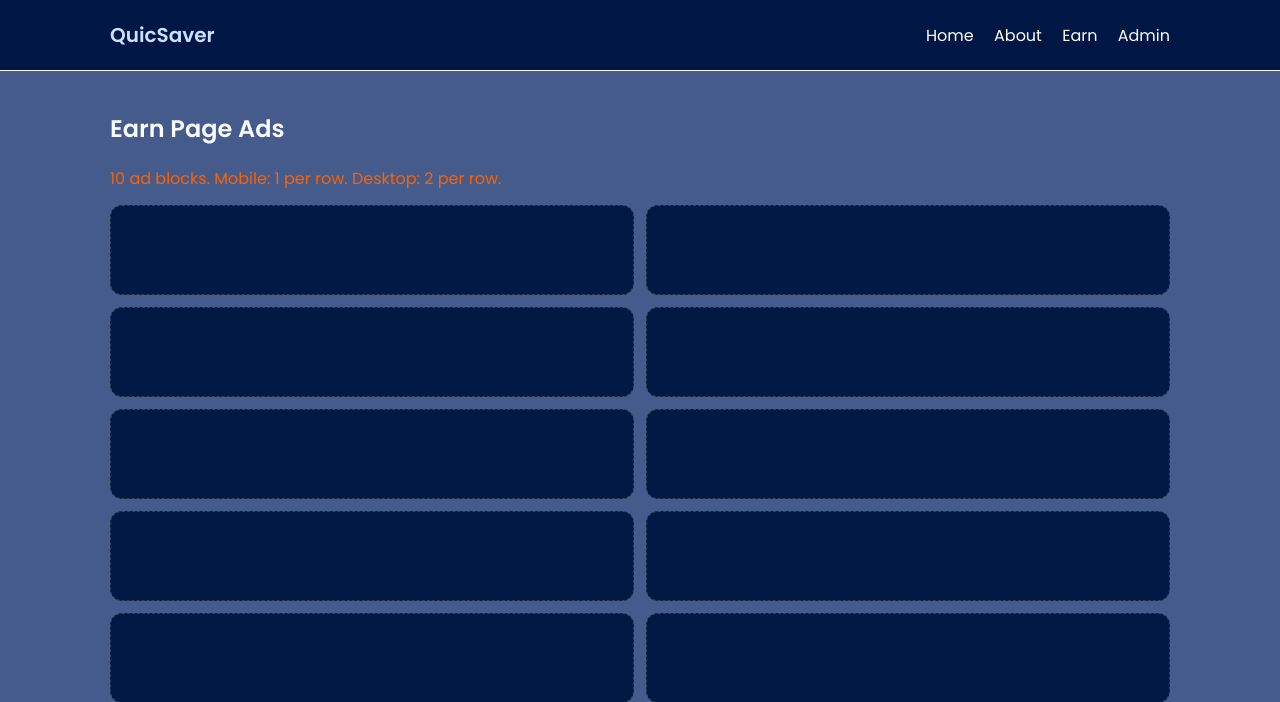
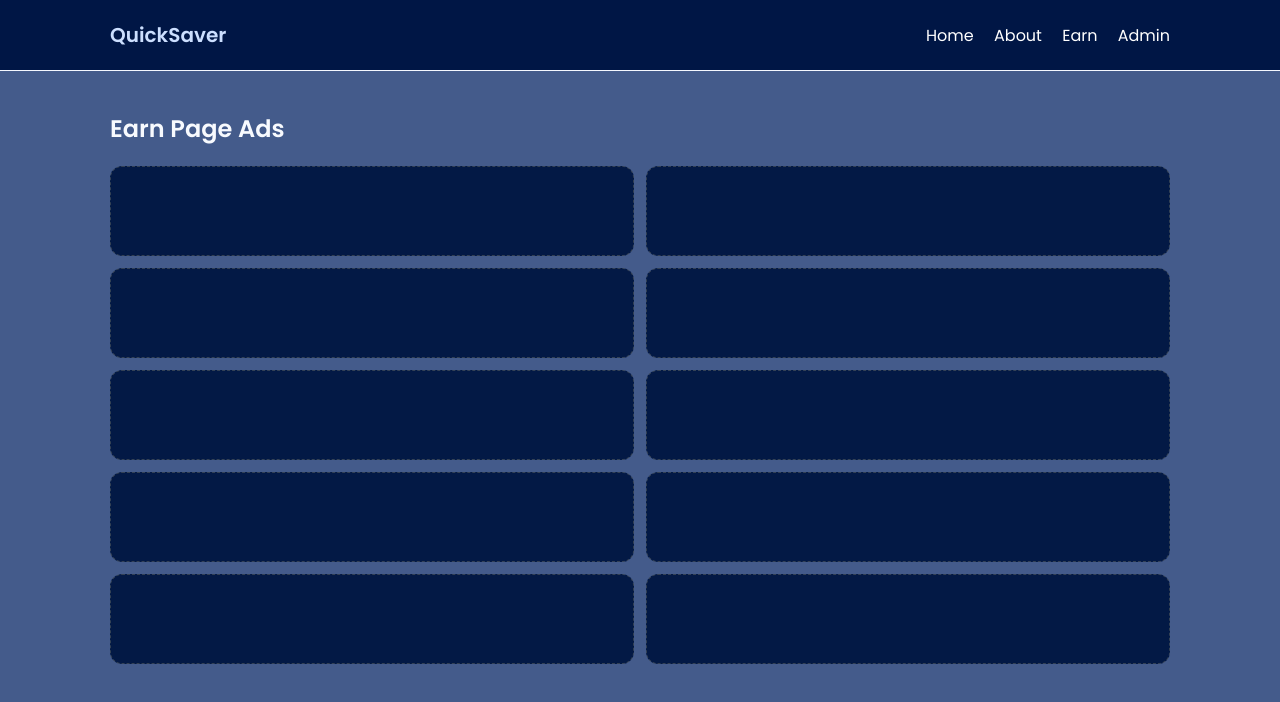
Before and after one commit to Farman-RT/QuickSaver, a Flask app: page /earn in a window 1280 px wide. Shown: the top 702 px of the page. Run offline with Flask 3, Linux system fonts and the light colour scheme.

Commit message:
t rebase --continuegit rebase --continuegit rebase --continuegit rebase --cse --continuegit rebase --continuegit rebase --continuegit rebase --continuelocal changes before pulling from GitHub
~
~
~
~                                        ontinuelocae changes before pulling from GitHub

```diff
--- a/templates/base.html
+++ b/templates/base.html
@@ -3,7 +3,8 @@
 <head>
   <meta charset="utf-8">
   <meta name="viewport" content="width=device-width, initial-scale=1">
-  <title>{{ title or "QuicSaver" }}</title>
+  <title>{{ title or "QuickSaver" }}</title>
+    <meta name="keywords" content="video downloader,YouTube video downloader">
   <meta name="description" content="QuicSaver - Fast online video downloader for YouTube, Facebook, Instagram and more.">
   <link rel="icon" href="{{ url_for('static', filename='img/favicon.ico') }}">
   <link rel="preconnect" href="https://fonts.googleapis.com">
@@ -16,7 +17,7 @@
 <body>
   <header class="nav">
     <div class="container nav-inner">
-      <a class="brand" href="/">QuicSaver</a>
+      <a class="brand" href="/">QuickSaver</a>
       <nav class="menu">
         <a href="/">Home</a>
         <a href="/adsense">About</a>
--- a/templates/earn.html
+++ b/templates/earn.html
@@ -1,7 +1,9 @@
 {% extends "base.html" %}
 {% block content %}
 <h2>Earn Page Ads</h2>
+<!---
 <p class="muted">10 ad blocks. Mobile: 1 per row. Desktop: 2 per row.</p>
+--->
 <div class="earn-grid">
   {% for i in range(10) %}
   <a class="ad earn-ad" href="#" target="_blank" rel="nofollow noopener">
--- a/templates/home.html
+++ b/templates/home.html
@@ -4,7 +4,6 @@
   <div class="hero-inner">
     <h1>Fast Video Downloader</h1>
     <p class="muted">Supports YouTube (priority), Facebook, Instagram & more.</p>
-
     <div class="input-row">
       <input id="videoUrl" type="text" placeholder="Paste video URL here (https://...)" />
       <select id="format">
```
Also changed, not shown: data/urls.db, requirements.txt (line endings or trailing spaces).
